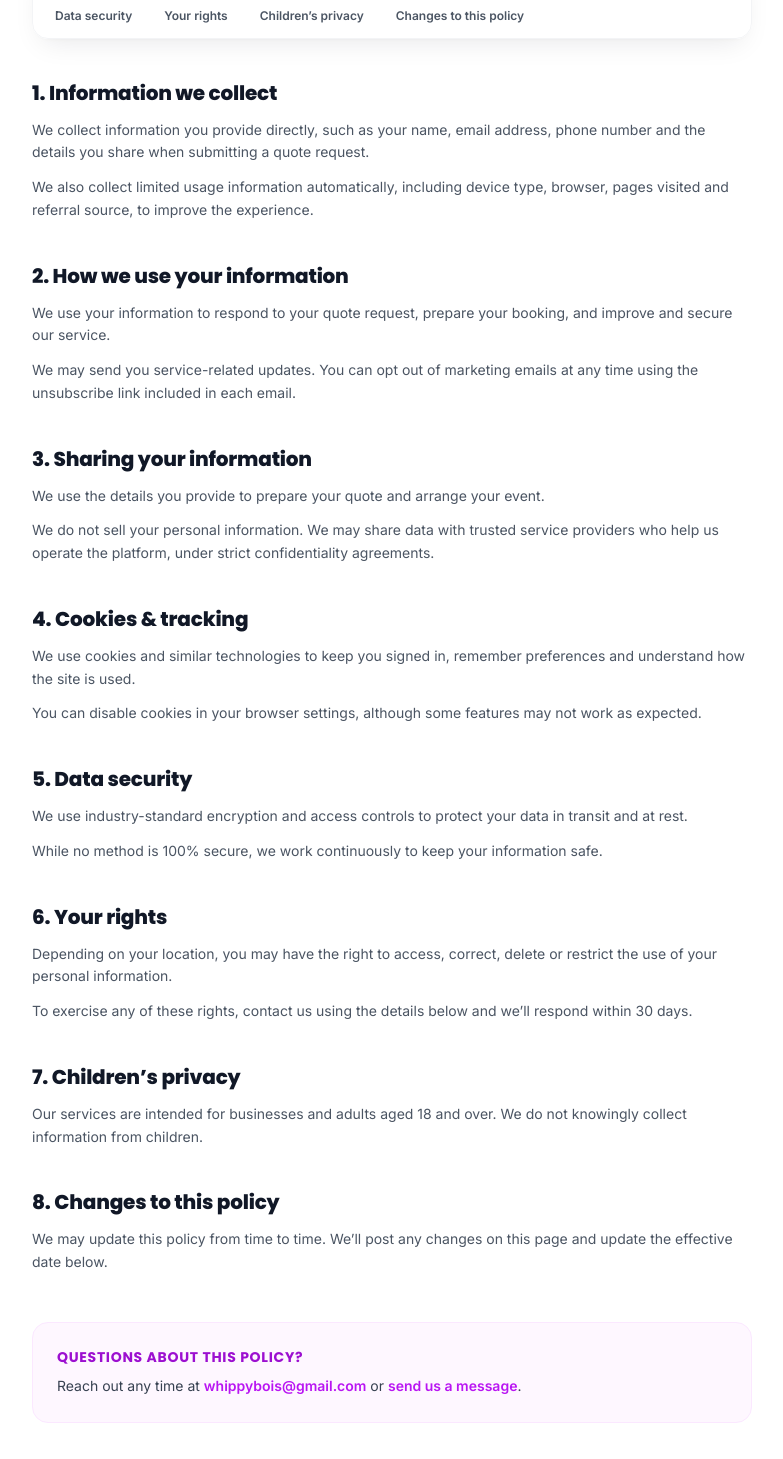
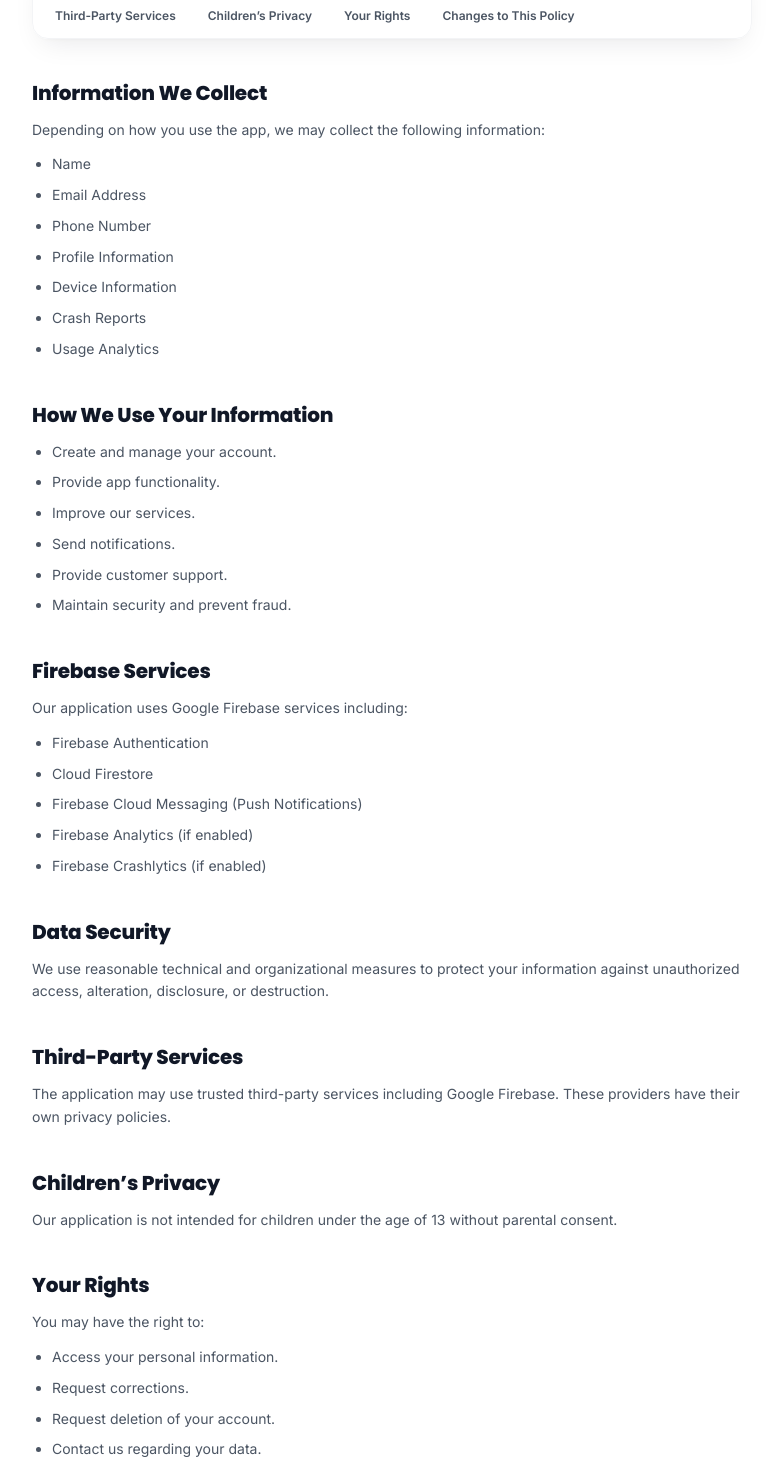
Before and after one commit to HakamTechSol/whippybois-webiste, a React (Vite) app: page /privacy-policy in a window 1280 px wide. Shown: the part 495-1954 px from the top of the page, without its empty margins (248-1031 px from the left). Built offline with nearby package versions, Linux system fonts and the light colour scheme.

Commit message:
updated-code

```diff
--- a/src/pages/PrivacyPolicy.jsx
+++ b/src/pages/PrivacyPolicy.jsx
@@ -1,83 +1,88 @@
 import { useState } from 'react'
-import { Link } from 'react-router-dom'
-import { brand, contactInfo } from '../data/content'
 import FadeIn from '../components/FadeIn'
 import FloatingIcecream from '../components/FloatingIcecream'
 
 const sections = [
   {
     id: 'information-we-collect',
-    title: '1. Information we collect',
-    body: [
-      'We collect information you provide directly, such as your name, email address, phone number and the details you share when submitting a quote request.',
-      'We also collect limited usage information automatically, including device type, browser, pages visited and referral source, to improve the experience.',
+    title: 'Information We Collect',
+    body: ['Depending on how you use the app, we may collect the following information:'],
+    list: [
+      'Name',
+      'Email Address',
+      'Phone Number',
+      'Profile Information',
+      'Device Information',
+      'Crash Reports',
+      'Usage Analytics',
     ],
   },
   {
     id: 'how-we-use-information',
-    title: '2. How we use your information',
-    body: [
-      'We use your information to respond to your quote request, prepare your booking, and improve and secure our service.',
-      'We may send you service-related updates. You can opt out of marketing emails at any time using the unsubscribe link included in each email.',
+    title: 'How We Use Your Information',
+    list: [
+      'Create and manage your account.',
+      'Provide app functionality.',
+      'Improve our services.',
+      'Send notifications.',
+      'Provide customer support.',
+      'Maintain security and prevent fraud.',
     ],
   },
   {
-    id: 'sharing',
-    title: '3. Sharing your information',
-    body: [
-      'We use the details you provide to prepare your quote and arrange your event.',
-      'We do not sell your personal information. We may share data with trusted service providers who help us operate the platform, under strict confidentiality agreements.',
-    ],
-  },
-  {
-    id: 'cookies',
-    title: '4. Cookies & tracking',
-    body: [
-      'We use cookies and similar technologies to keep you signed in, remember preferences and understand how the site is used.',
-      'You can disable cookies in your browser settings, although some features may not work as expected.',
+    id: 'firebase-services',
+    title: 'Firebase Services',
+    body: ['Our application uses Google Firebase services including:'],
+    list: [
+      'Firebase Authentication',
+      'Cloud Firestore',
+      'Firebase Cloud Messaging (Push Notifications)',
+      'Firebase Analytics (if enabled)',
+      'Firebase Crashlytics (if enabled)',
     ],
   },
   {
     id: 'data-security',
-    title: '5. Data security',
+    title: 'Data Security',
     body: [
-      'We use industry-standard encryption and access controls to protect your data in transit and at rest.',
-      'While no method is 100% secure, we work continuously to keep your information safe.',
+      'We use reasonable technical and organizational measures to protect your information against unauthorized access, alteration, disclosure, or destruction.',
     ],
   },
   {
-    id: 'your-rights',
-    title: '6. Your rights',
+    id: 'third-party-services',
+    title: 'Third-Party Services',
     body: [
-      'Depending on your location, you may have the right to access, correct, delete or restrict the use of your personal information.',
-      'To exercise any of these rights, contact us using the details below and we’ll respond within 30 days.',
+      'The application may use trusted third-party services including Google Firebase. These providers have their own privacy policies.',
     ],
   },
   {
-    id: 'children',
-    title: '7. Children’s privacy',
-    body: [
-      'Our services are intended for businesses and adults aged 18 and over. We do not knowingly collect information from children.',
+    id: 'childrens-privacy',
+    title: 'Children’s Privacy',
+    body: ['Our application is not intended for children under the age of 13 without parental consent.'],
+  },
+  {
+    id: 'your-rights',
+    title: 'Your Rights',
+    body: ['You may have the right to:'],
+    list: [
+      'Access your personal information.',
+      'Request corrections.',
+      'Request deletion of your account.',
+      'Contact us regarding your data.',
     ],
   },
   {
     id: 'changes',
-    title: '8. Changes to this policy',
-    body: [
-      'We may update this policy from time to time. We’ll post any changes on this page and update the effective date below.',
-    ],
+    title: 'Changes to This Policy',
+    body: ['We may update this Privacy Policy from time to time. Any updates will be posted on this page.'],
   },
 ]
 
-/**
- * Privacy Policy page — standard clean text layout.
- */
 export default function PrivacyPolicy() {
   const [active, setActive] = useState(sections[0].id)
 
   return (
     <>
-      {/* Page header */}
       <section className="relative bg-gradient-to-b from-lavender-100 via-cream-100 to-white pt-28 pb-10 sm:pt-36 sm:pb-14">
         <FloatingIcecream
           src="/animation-image/images__1_-removebg-preview.png"
@@ -99,7 +104,7 @@ export default function PrivacyPolicy() {
               Privacy Policy
             </h1>
             <p className="mt-4 text-sm text-gray-500">
-              Last updated: <span className="font-semibold text-gray-700">August 1, 2026</span>
+              Effective Date: <span className="font-semibold text-gray-700">July 20, 2026</span>
             </p>
           </FadeIn>
         </div>
@@ -109,66 +114,59 @@ export default function PrivacyPolicy() {
         <div className="mx-auto max-w-3xl px-4 sm:px-6">
           <FadeIn className="rounded-2xl border border-gray-100 bg-gray-50/60 p-6 shadow-card">
             <p className="text-sm leading-relaxed text-gray-600">
-              At <span className="font-semibold text-gray-900">{brand.name}</span>, your privacy matters.
-              This policy explains what information we collect, how we use it and the choices you have.
-              By using the platform, you agree to the practices described below.
+              This Privacy Policy explains how <span className="font-semibold text-gray-900">Whippy Bois</span> (
+              “we”, “our”, or “us”) collects, uses, and protects your information when you use our mobile application.
             </p>
           </FadeIn>
 
-          {/* Sticky section nav (desktop) */}
           <nav className="sticky top-20 z-10 mt-8 hidden rounded-2xl border border-gray-100 bg-white/95 p-2 shadow-card backdrop-blur sm:block">
             <div className="flex flex-wrap gap-1">
-              {sections.map((s) => (
+              {sections.map((section) => (
                 <a
-                  key={s.id}
-                  href={`#${s.id}`}
-                  onClick={() => setActive(s.id)}
+                  key={section.id}
+                  href={`#${section.id}`}
+                  onClick={() => setActive(section.id)}
                   className={`rounded-full px-3.5 py-1.5 text-xs font-semibold transition-colors ${
-                    active === s.id ? 'bg-brand-600 text-white' : 'text-gray-600 hover:text-brand-600'
+                    active === section.id ? 'bg-brand-600 text-white' : 'text-gray-600 hover:text-brand-600'
                   }`}
                 >
-                  {s.title.replace(/^\d+\.\s/, '')}
+                  {section.title}
                 </a>
               ))}
             </div>
           </nav>
 
-          {/* Sections */}
           <div className="mt-10 space-y-10">
-            {sections.map((s, i) => (
-              <FadeIn key={s.id} delay={(i % 3) * 0.05}>
-                <article id={s.id} className="scroll-mt-36">
-                  <h2 className="text-xl font-extrabold text-gray-900">{s.title}</h2>
-                  {s.body.map((p, j) => (
-                    <p key={j} className="mt-3 text-sm leading-relaxed text-gray-600">
-                      {p}
+            {sections.map((section, index) => (
+              <FadeIn key={section.id} delay={(index % 3) * 0.05}>
+                <article id={section.id} className="scroll-mt-36">
+                  <h2 className="text-xl font-extrabold text-gray-900">{section.title}</h2>
+                  {section.body?.map((paragraph, paragraphIndex) => (
+                    <p key={paragraphIndex} className="mt-3 text-sm leading-relaxed text-gray-600">
+                      {paragraph}
                     </p>
                   ))}
+                  {section.list && (
+                    <ul className="mt-3 list-disc space-y-2 pl-5 text-sm leading-relaxed text-gray-600">
+                      {section.list.map((item) => <li key={item}>{item}</li>)}
+                    </ul>
+                  )}
                 </article>
               </FadeIn>
             ))}
           </div>
 
-          {/* Contact blurb */}
           <FadeIn className="mt-12 rounded-2xl border border-brand-100 bg-brand-50/60 p-6">
-            <h2 className="text-sm font-bold uppercase tracking-wider text-brand-700">
-              Questions about this policy?
-            </h2>
+            <h2 className="text-sm font-bold uppercase tracking-wider text-brand-700">Contact Us</h2>
             <p className="mt-2 text-sm leading-relaxed text-gray-700">
-              Reach out any time at{' '}
-              <a
-                href={`mailto:${contactInfo.email}`}
-                className="font-semibold text-brand-600 hover:underline"
-              >
-                {contactInfo.email}
-              </a>{' '}
-              or{' '}
-              <Link to="/contact" className="font-semibold text-brand-600 hover:underline">
-                send us a message
-              </Link>
-              .
+              If you have any questions regarding this Privacy Policy, please contact us at{' '}
+              <a href="mailto:support@whippybois.com" className="font-semibold text-brand-600 hover:underline">
+                support@whippybois.com
+              </a>.
             </p>
           </FadeIn>
+
+          <p className="mt-8 text-center text-xs text-gray-500">© 2026 Whippy Bois. All Rights Reserved.</p>
         </div>
       </section>
     </>
```
